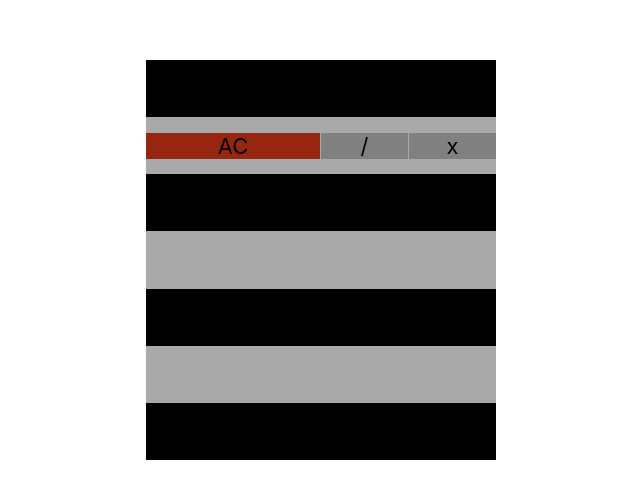
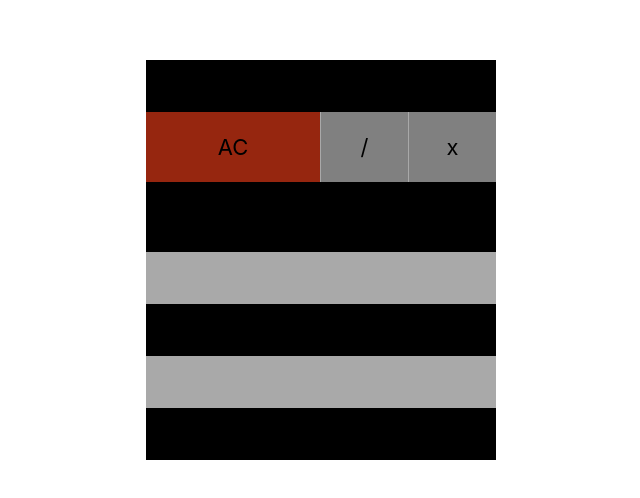
Before and after one commit to sergeialimov/react.calculator, a React (Create React App) app: page / in a window 1280 px wide. Shown: the part 140-638 px from the top of the page, without its empty margins (319-959 px from the left). Built offline with nearby package versions, Linux system fonts and the light colour scheme.

Commit message:
wrap with p tag

```diff
--- a/src/App.js
+++ b/src/App.js
@@ -9,15 +9,17 @@ class App extends Component {
           <div id="display">
           </div>
           <div id="firstRow">
-            <div id="ac">AC</div>
-            <div id="divide">/</div>
-            <div id="multiply">x</div>
+            <div id="ac">
+              <p>AC</p>
+            </div>
+            <div id="divide"><p>/</p></div>
+            <div id="multiply"><p>x</p></div>
           </div>
           <div id="secondRow">
-            <div id="7">7</div>
-            <div id="8">8</div>
-            <div id="9">9</div>
-            <div id="minus">-</div>
+            <div id="7"><p>7</p></div>
+            <div id="8"><p>8</p></div>
+            <div id="9"><p>9</p></div>
+            <div id="minus"><p>–</p></div>
           </div>
           <div id="thirdRow">
           </div>
```
